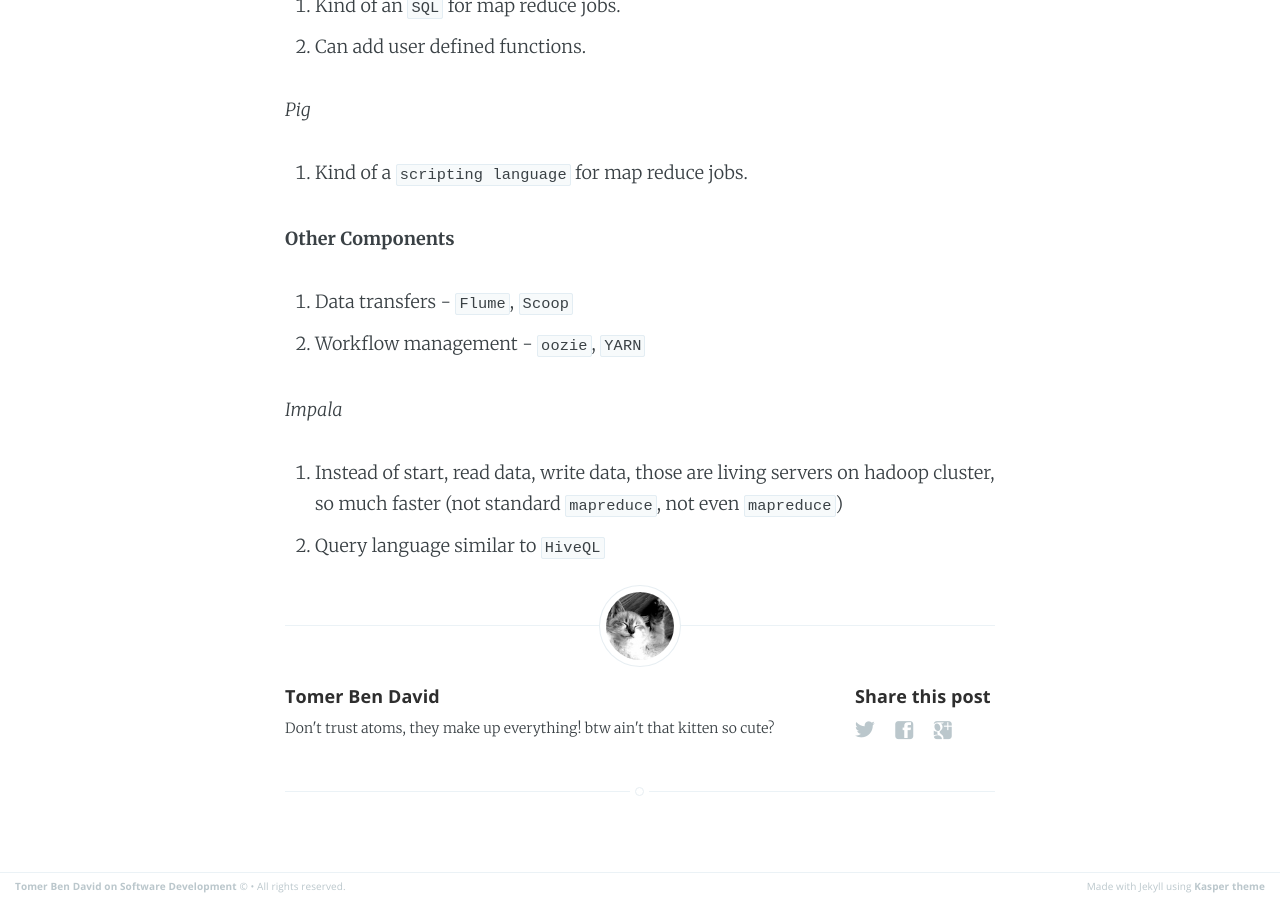
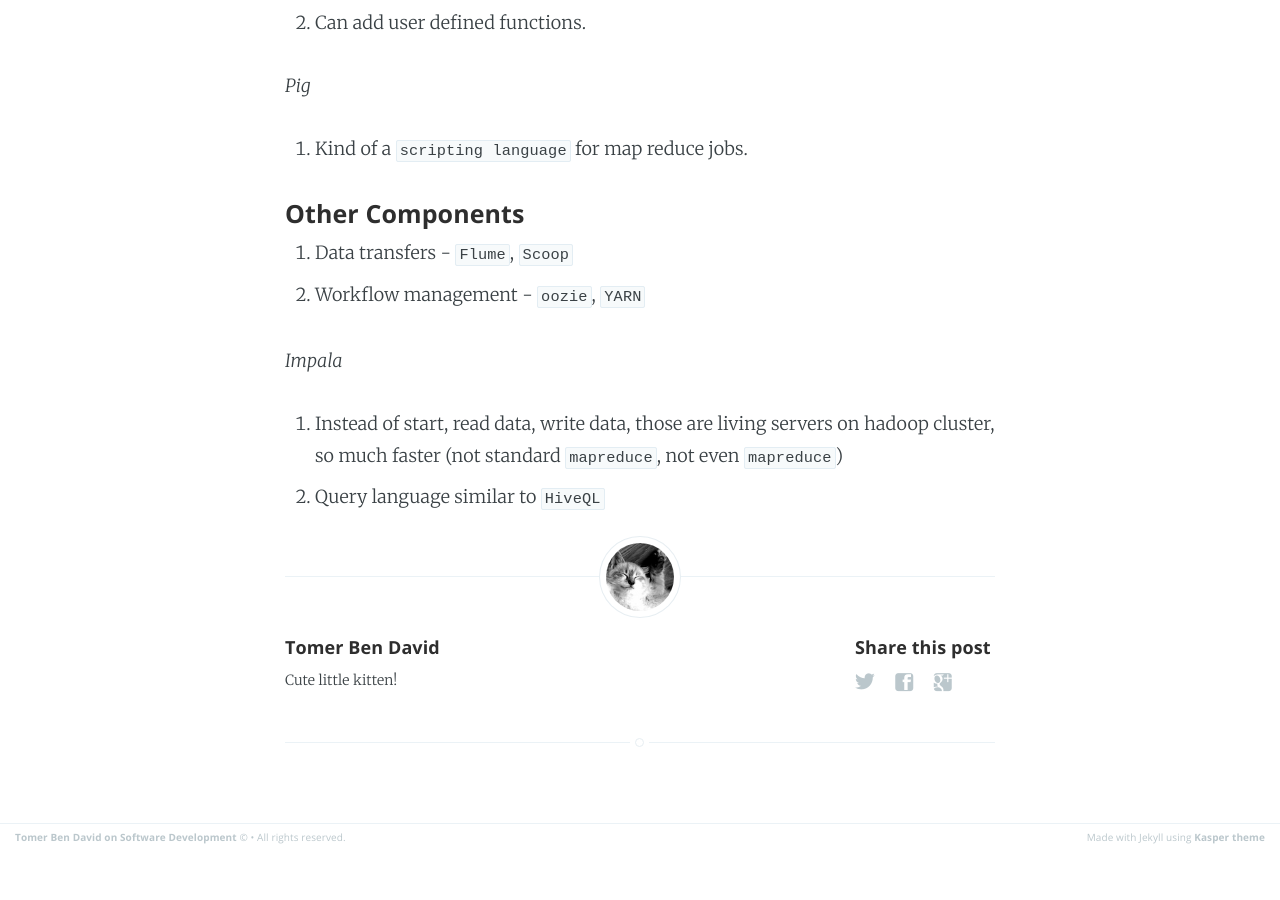
Before and after one commit to tomer-ben-david/tomer-ben-david.github.io.jekyll, a Jekyll site: the page built from _posts/2015-12-18-hadoop-keypoints-for-beginners.markdown, in a window 1280 px wide and 900 px high, scrolled down 7369 px. Built offline with Jekyll 4.4.1, drawn with Linux system fonts in a browser that asks for light colours; Markdown is read by kramdown in place of the engine named in the settings; after the commit the page ends 8221 px from its top, so only the background shows below that.

````diff
--- a/_layouts/post.html
+++ b/_layouts/post.html
@@ -72,7 +72,7 @@ post_class: post-template
                     <h4> {{ site.author }} </h4>
                     <!-- Author Bio -->
                     <p>
-                        Don't trust atoms, they make up everything! btw ain't that kitten so cute?
+                        Cute little kitten!
                     </p>
                 </section>
             {% endif %}
--- a/_posts/2015-12-18-hadoop.markdown
+++ b/_posts/2015-12-18-hadoop-keypoints-for-beginners.markdown
@@ -5,18 +5,18 @@ date:   2013-11-10 10:18:00
 categories: dev,datascience
 ---
 
-**Hadoop default configuration**
+#### Hadoop default configuration
 
 * `/etc/hadoop/conf`
 
-**Jobs management**
+#### Jobs management
 
 1. Master sends the actual `jar` to be executed to data nodes.
 1. Hadoop sends data from mappers to reducers even before `mappers` finished in order to have `reducers` be able to already start working.
 1. `hadoop jar` is the command that will run your jar (you should have already uploaded it to hadoop cluster with `-put`
 1. Show list of running jobs `mapred job -list`
 
-**Hadoop Map Reduce**
+#### Hadoop Map Reduce
 
 1. `FileInputFormat` takes a file and if we have multiple blocks splits it to multiple mappers.
 1. You should have a main (not mapper and not reducer which is your `main`) it receives the command line parameters uses the `FileInputFormat` to split the file (which has usually multiple `blocks` to multiple `mappers`.  The `FileInputFormat` uses the `InputPath`. We have similarly `FileOutputFormat`.
@@ -29,7 +29,7 @@ categories: dev,datascience
 1. `mapper` is a pure function it gets input `key, value` and emits `key, value` or multiple keys and values.  So as its as much pure as possible its not intended to perform states meaning it will not combine results for mapping internally (see `combiners` if you need that).
 1. `Reducers` receive a `key -> values` it will get called multiple times with **sorted** `keys`.
 
-**Example Hadoop Map Reduce**
+#### Example Hadoop Map Reduce
 
 You need to have 3 files.
 
@@ -111,11 +111,13 @@ public class YourReducer extends Reducer<Text, IntWritable, Text, IntWritable> {
 
 {% endhighlight %}
 
-**Tool Runner**
+#### Tool Runner
+
 Formalizes the command line arguments into hadoop jobs so you don't need to mess with them yourself they will have the same pattern.
 `hadoop jar somejar.jar YourMain -D mapred.reduce.tasks=2 someinputdir someoutputdir`
 
-**State VS Stateless**
+#### State VS Stateless
+
 map reduce are inherently stateless (pure functions), very nice, you should stick to it as much as possible. however if you need state persisted (but reallymwar, try to find other ways before reverting to state) you will use the `public void setup(Context context)` method its a standard setup method.  Likewise you have a `cleanup` method which is called after map/reduce finishes.  It's quiete common that in `cleanup` if you used some states you will write out the state to disk.
 *Note* In order to use `toolrunner` your job main class should `extends Configured implements Tool`  Then instead of `main` method you will `override` the `run` method inherited from `toolrunner`.
 
@@ -140,7 +142,8 @@ public static void main(String[] args) throws Exception {
 }
 ```
 
-**Combiner the local mapper mini-reducer**
+#### Combiner the local mapper mini-reducer
+
 In wordcount mapper resulted with `1` for every word.  Which is kind of silly.  In order to reduce the noise and communication between mappers and reducers you can use a combiner to combine the mapper results.
 
 `job.setCombinerClass(MiniReducer.class)` it can actually be your standard `reducer`.
@@ -150,7 +153,8 @@ mapper: `map(pointer,house) --> map(house,1)`
 combiner: `map(house,1) --> map(house,2)` Note: Combiner runs locally in the mapper.
 reducer: `map(house,1) --> map(house,5)`
 
-**No map reduce, simple HDFS access**
+#### No map reduce, simple HDFS access
+
 You can also access the `HDFS` programatically without any relation to map/reduce.
 
 {% highlight java %}
@@ -158,32 +162,37 @@ Filesystem.get(conf);
 Path p = new Path("/somepath/file");
 {% endhighlight %}
 
-**Distributed Cache**
+#### Distributed Cache
+
 A command to distribute files to all mappers so that when they start up they will already have the data locally (usually for configuration or other side data).
 `DistributedCache.addCacheFile..` and more commands see its API for more info.
 you can skip using this api and just pass `-files conf1.conf conf2.conf ...` to `toolrunner` and it will distribute te in the `hadoop jar` task.
 Note that when mapper loads this file it would not need any directories it simply loads the filename no directory needed (mapper will have it in current directory).
 
-**Counters**
+#### Counters
+
 Maps, Reducers can read and write `(group, name) --> int-value` should be used only for management not business logic (each of them can read any of the other). (not atomic).
 
 `context.getCounter("counter-group","counter-name").increment(1);`
 
-**Useful hadoop commands**
+#### Useful hadoop commands
+
 * `hadoop fs -rm -r myoutputdir`
 * `hadoop fs -cat myoutputdir/part-r-00000 | head`
 * `hadoop jar myjob.jar YourJobMain -D someparam=true inputdir outputdir`
 * `hadoop jar myjob.jar MyJobMain -fs=file:/// -jt=local inputdir outputdir` (run local job)
 
-**Useful keypoints**
+#### Useful keypoints
+
 * Every mapper communicates with all reducers (potentially sending data to all of them).
 * `Shuffle` - communication from mappers to reducers.
 * `Block Size` - Files are split to blocks you can any file size it would just get split into blocks (64MB / 128MB ...)
 
-**CAUSION**
+#### CAUSION
+
 * When you receive parameter to your reduce job `Text value` multiple times (obviously) then it might be the same reference but the value can be different (it will reuse the param reference to mapper but will change hte value so **do not** store the local `value` it might mean different in different runs.
 
-**Scripting languages**
+#### Scripting languages
 
 *Hive*
 
@@ -194,7 +203,7 @@ Maps, Reducers can read and write `(group, name) --> int-value` should be used o
 
 1. Kind of a `scripting language` for map reduce jobs.
 
-**Other Components**
+#### Other Components
 
 1. Data transfers - `Flume`, `Scoop`
 1. Workflow management - `oozie`, `YARN`
````
